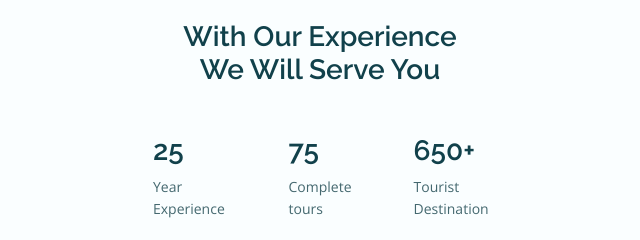
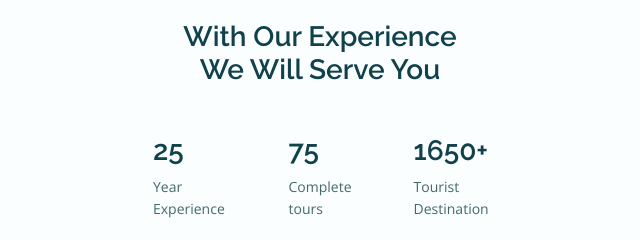
Before and after one commit to tuyishimekyrie/travel-web, a plain HTML site: page index.html in a window 1280 px wide. Shown: the part 1920-2160 px from the top of the page, 320-960 px from the left. Drawn offline with nearby package versions, Linux system fonts and the light colour scheme.

Commit message:
update the number of tourist on experience section

```diff
--- a/index.html
+++ b/index.html
@@ -179,7 +179,7 @@
                         </div>
 
                         <div class="experience__data">
-                            <h2 class="experience__number">650+</h2>
+                            <h2 class="experience__number">1650+</h2>
                             <span class="experience__description">Tourist <br> Destination</span>
                         </div>
                     </div>
```
